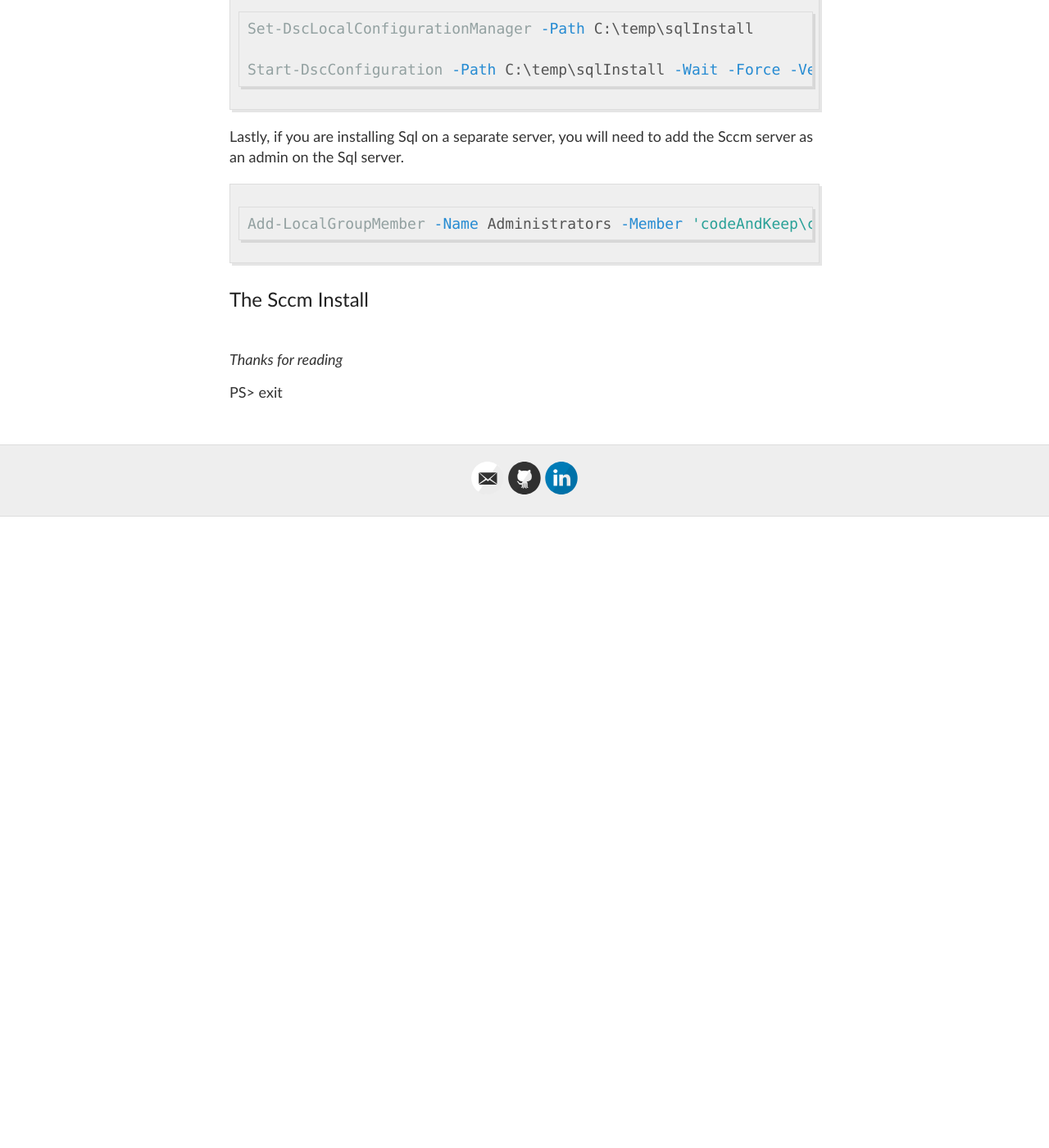
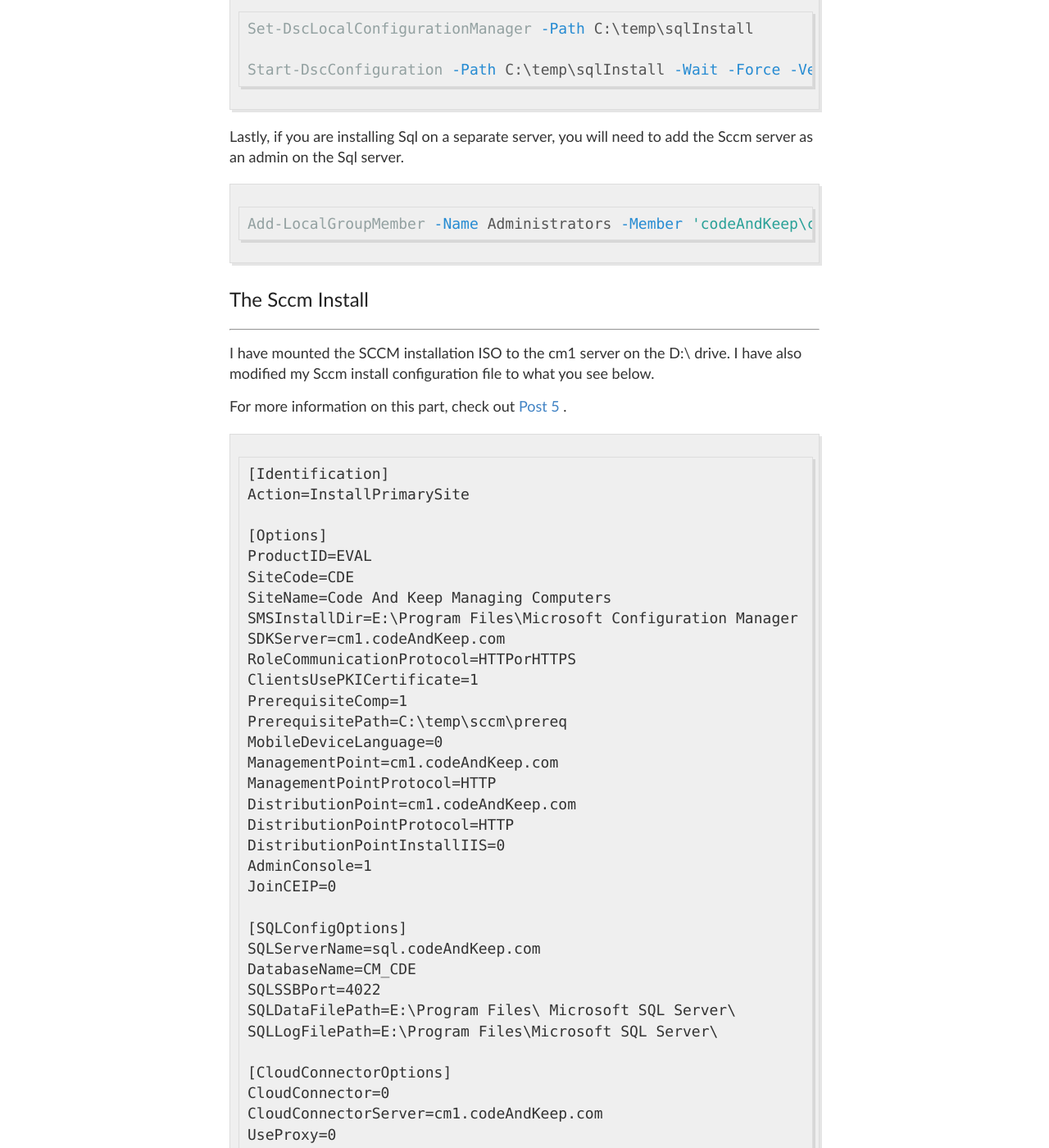
Before and after one commit to briansworth/dev, a Jekyll site: the page built from _posts/2019-2-2-PowerShell-Sccm-Install-Example.md, in a window 1280 px wide and 1400 px high, scrolled down 5860 px. Shown: the whole window at 82% size. Built offline with Jekyll 4.4.1, drawn with Linux system fonts in a browser that asks for light colours; before the commit the page ends 6490 px from its top, so only the background shows below that; some of the changed text lies outside the part shown.

Commit message:
Sccm install section

````diff
--- a/_posts/2019-2-2-PowerShell-Sccm-Install-Example.md
+++ b/_posts/2019-2-2-PowerShell-Sccm-Install-Example.md
@@ -282,3 +282,55 @@
 ```
 
 ### The Sccm Install
+----
+
+<p>
+  I have mounted the SCCM installation ISO to the cm1 server on the D:\ drive.
+  I have also modified my Sccm install configuration file
+  to what you see below.
+</p>
+
+For more information on this part, check out
+[Post 5 ](http://codeandkeep.com/PowerShell-Sccm-Primary-Site-Install/).
+
+```
+[Identification]
+Action=InstallPrimarySite
+
+[Options]
+ProductID=EVAL
+SiteCode=CDE
+SiteName=Code And Keep Managing Computers
+SMSInstallDir=E:\Program Files\Microsoft Configuration Manager
+SDKServer=cm1.codeAndKeep.com
+RoleCommunicationProtocol=HTTPorHTTPS
+ClientsUsePKICertificate=1
+PrerequisiteComp=1
+PrerequisitePath=C:\temp\sccm\prereq
+MobileDeviceLanguage=0
+ManagementPoint=cm1.codeAndKeep.com
+ManagementPointProtocol=HTTP
+DistributionPoint=cm1.codeAndKeep.com
+DistributionPointProtocol=HTTP
+DistributionPointInstallIIS=0
+AdminConsole=1
+JoinCEIP=0
+
+[SQLConfigOptions]
+SQLServerName=sql.codeAndKeep.com
+DatabaseName=CM_CDE
+SQLSSBPort=4022
+SQLDataFilePath=E:\Program Files\ Microsoft SQL Server\
+SQLLogFilePath=E:\Program Files\Microsoft SQL Server\
+
+[CloudConnectorOptions]
+CloudConnector=0
+CloudConnectorServer=cm1.codeAndKeep.com
+UseProxy=0
+ProxyName=
+ProxyPort=
+
+[SystemCenterOptions]
+
+[HierarchyExpansionOption]
+```
````
